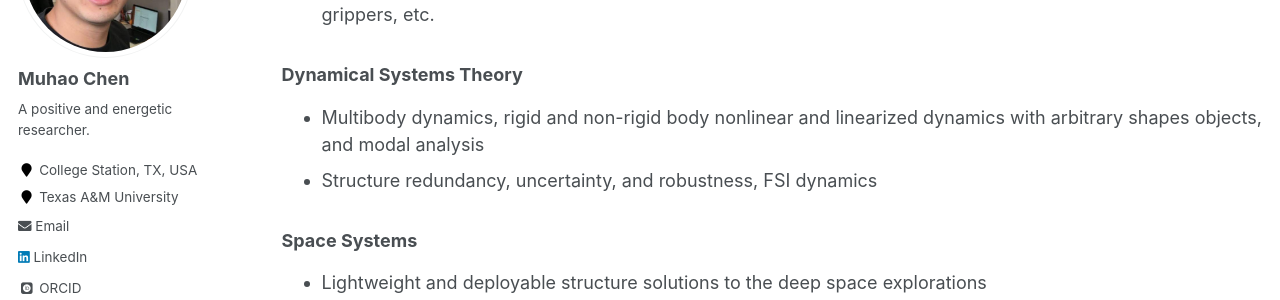
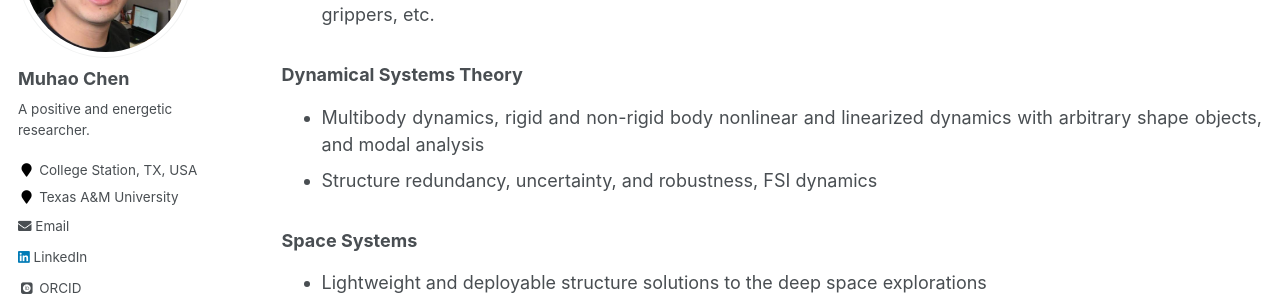
Before and after one commit to Muhao-Chen/muhao-chen.github.io, a Jekyll site: the page built from _pages/research.md, in a window 1280 px wide and 900 px high, scrolled down 1399 px. Shown: the part 153-453 px from the top of the window. Built offline with Jekyll 4.4.1, drawn with Linux system fonts in a browser that asks for light colours; some web fonts are replaced.

Commit message:
Update research.md

```diff
--- a/_pages/research.md
+++ b/_pages/research.md
@@ -40,7 +40,7 @@ The existing design approaches mainly deal with what is sufficient rather than n
 * Applications: Wings and hydrofoils, space habitat, lunar towers, cable domes, robotic dolphins, robotic grippers, etc.
 
 ### Dynamical Systems Theory
-* Multibody dynamics, rigid and non-rigid body nonlinear and linearized dynamics with arbitrary shapes objects, and modal analysis
+* Multibody dynamics, rigid and non-rigid body nonlinear and linearized dynamics with arbitrary shape objects, and modal analysis
 * Structure redundancy, uncertainty, and robustness, FSI dynamics
 
 
```
